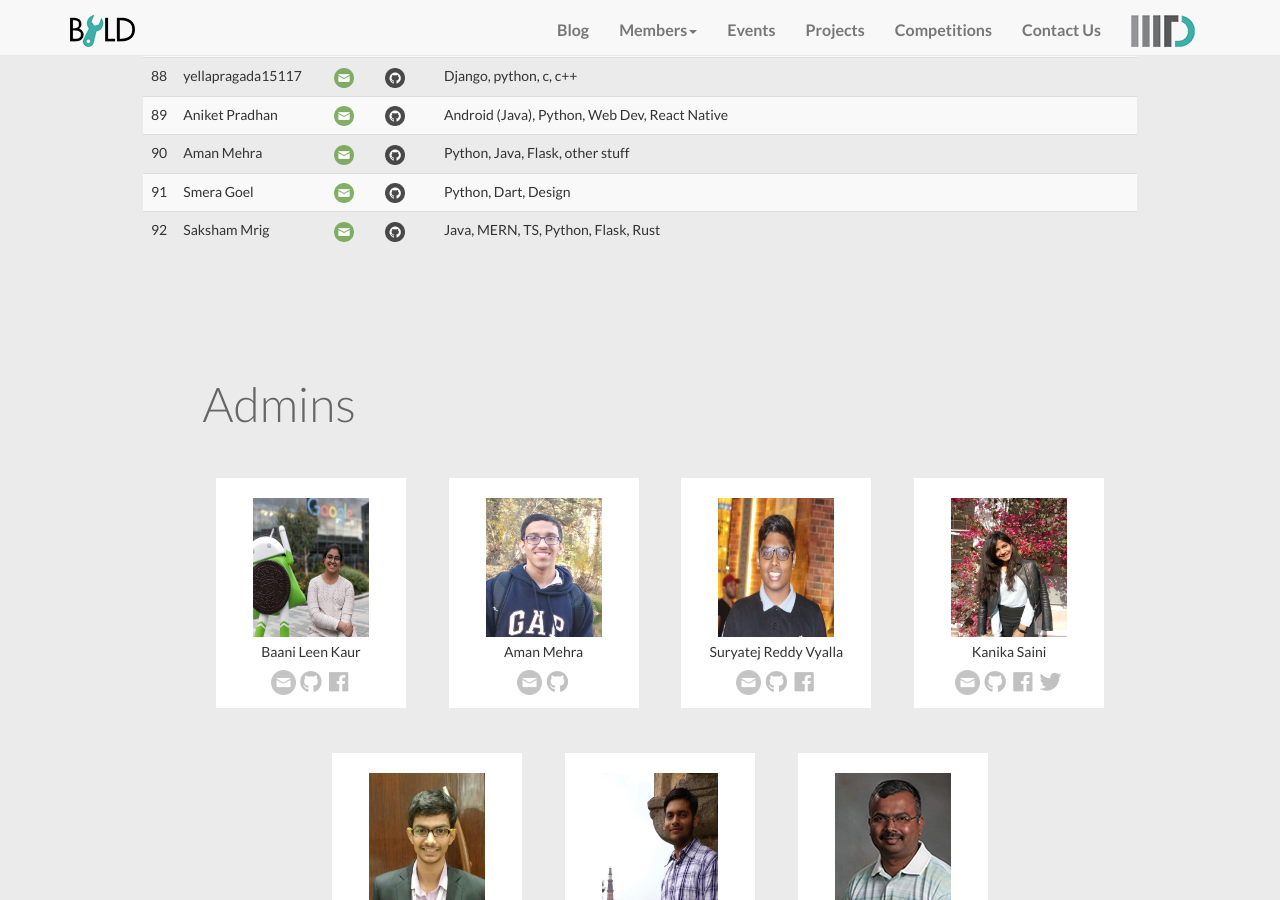
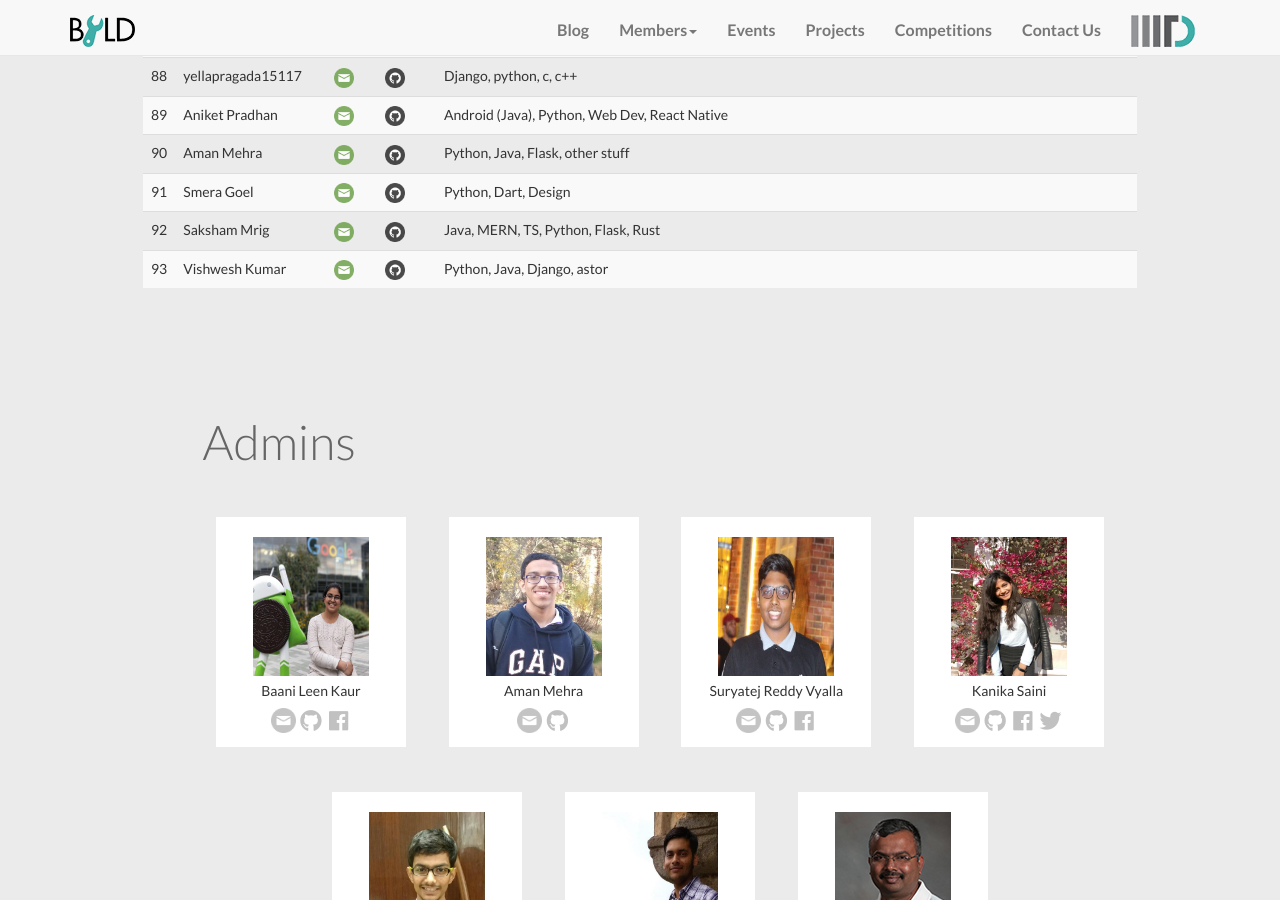
Before and after one commit to IIIT-Delhi/byld-website, a Jekyll site: the page built from site/members.md, in a window 1280 px wide and 900 px high, scrolled down 3984 px. Built offline with Jekyll 4.4.1, drawn with Linux system fonts in a browser that asks for light colours; nearby versions of some CDN libraries.

Commit message:
members.md: Update data for Vishwesh Kumar

```diff
--- a/site/members.md
+++ b/site/members.md
@@ -490,4 +490,9 @@ members:
   github: sksum
   skills: Java, MERN, TS, Python, Flask, Rust
 
+- email: vishwesh18119
+  name: Vishwesh Kumar
+  github: vishwesh-D-kumar
+  skills: Python, Java, Django, astor
+
 ---
```
